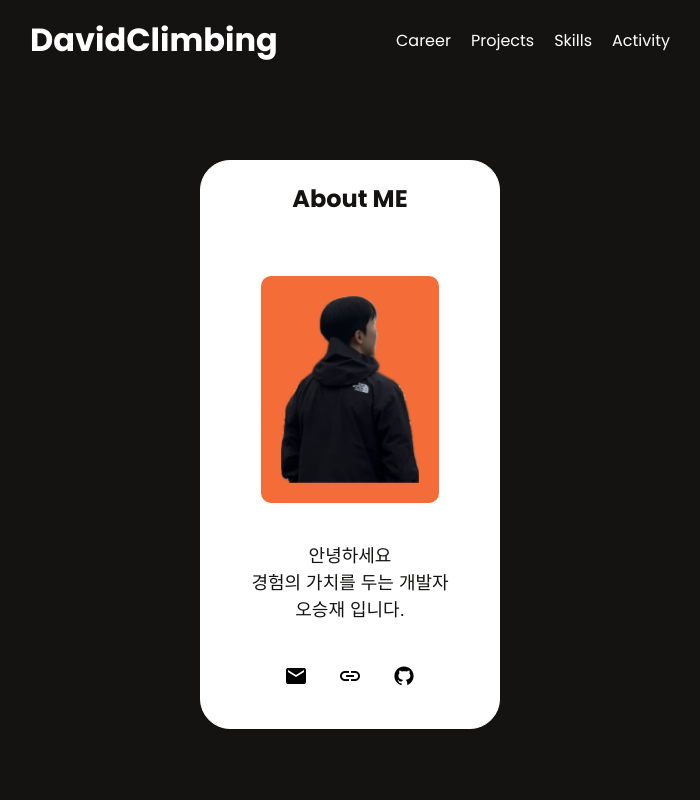
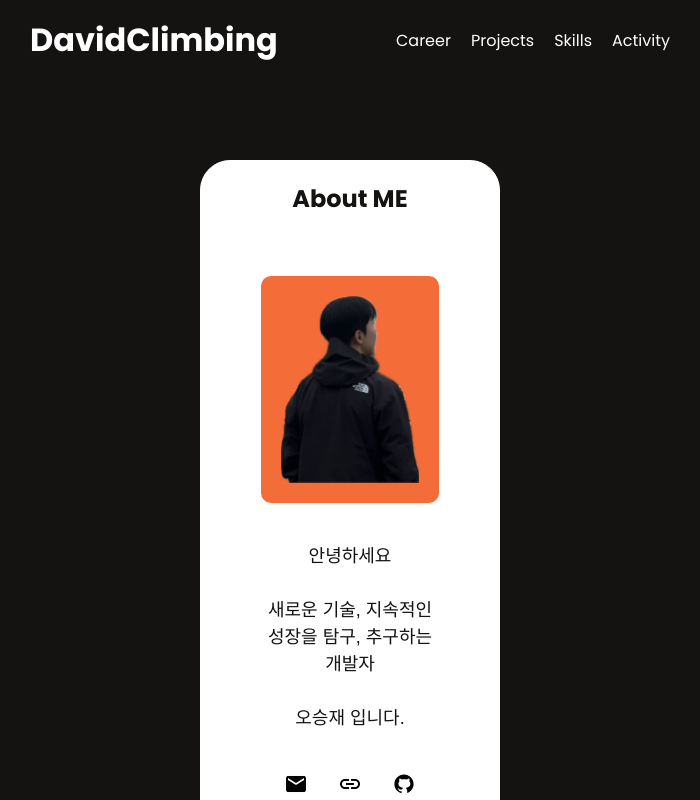
Before and after one commit to davidclimbing/DevFolio, an Angular app: page / in a window 1280 px wide. Shown: the top 800 px of the page, without its empty margins (290-990 px from the left). Built offline with nearby package versions, Linux system fonts and the light colour scheme.

Commit message:
editing description

```diff
--- a/src/app/components/about/about.component.html
+++ b/src/app/components/about/about.component.html
@@ -10,8 +10,8 @@
       </div>
 
       <div class="about__description">
-        안녕하세요<br>
-        경험의 가치를 두는 개발자<br>
+        안녕하세요<br><br>
+        새로운 기술, 지속적인 성장을 탐구, 추구하는 개발자<br><br>
         오승재 입니다.
       </div>
 
--- a/src/app/components/about/about.component.scss
+++ b/src/app/components/about/about.component.scss
@@ -56,6 +56,7 @@
     line-height: 150%;
     text-align: center;
     font-family: 'Noto Sans KR', sans-serif;
+    word-break: keep-all;
   }
 
   &__links-wrap {
```
